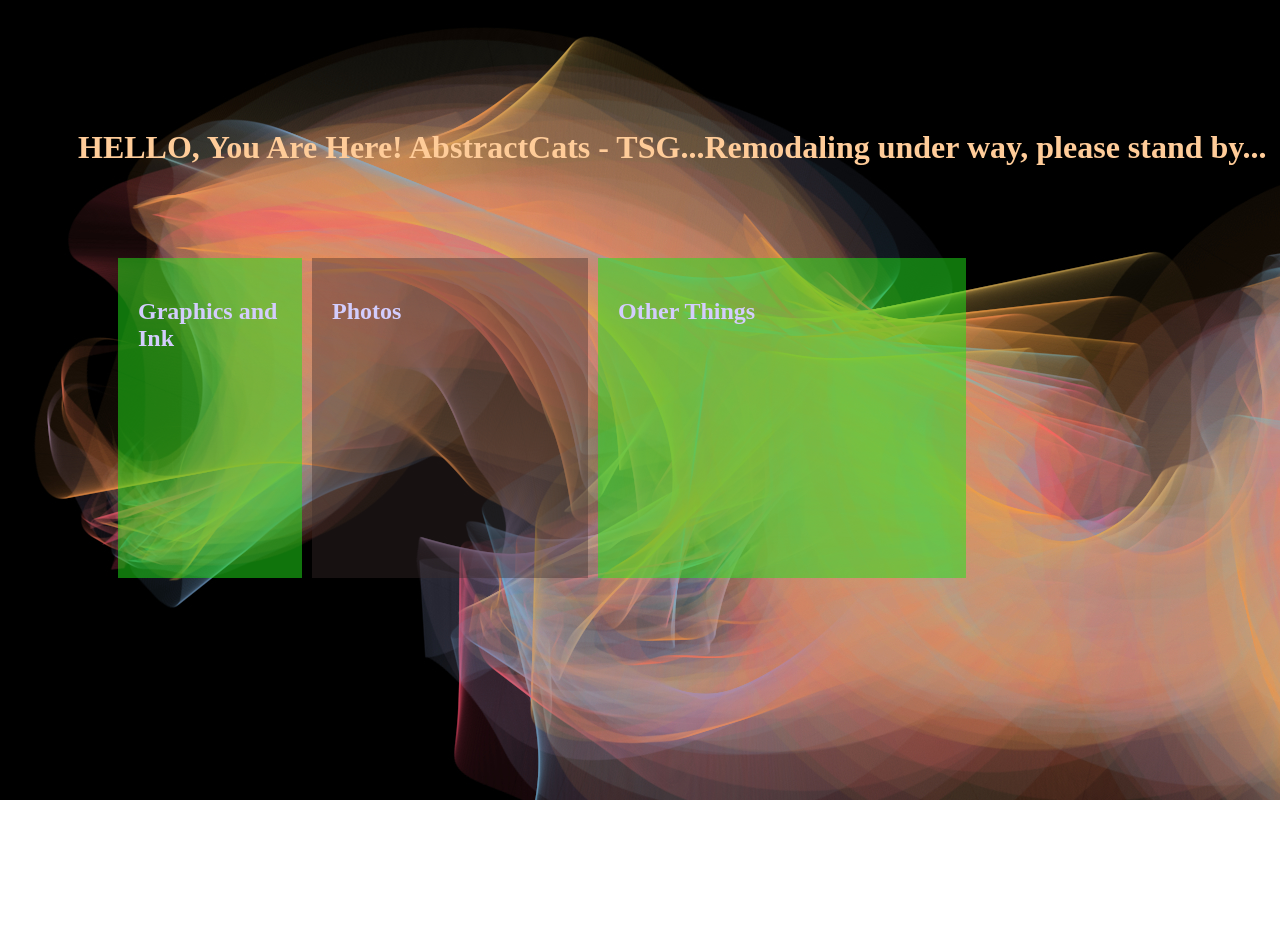
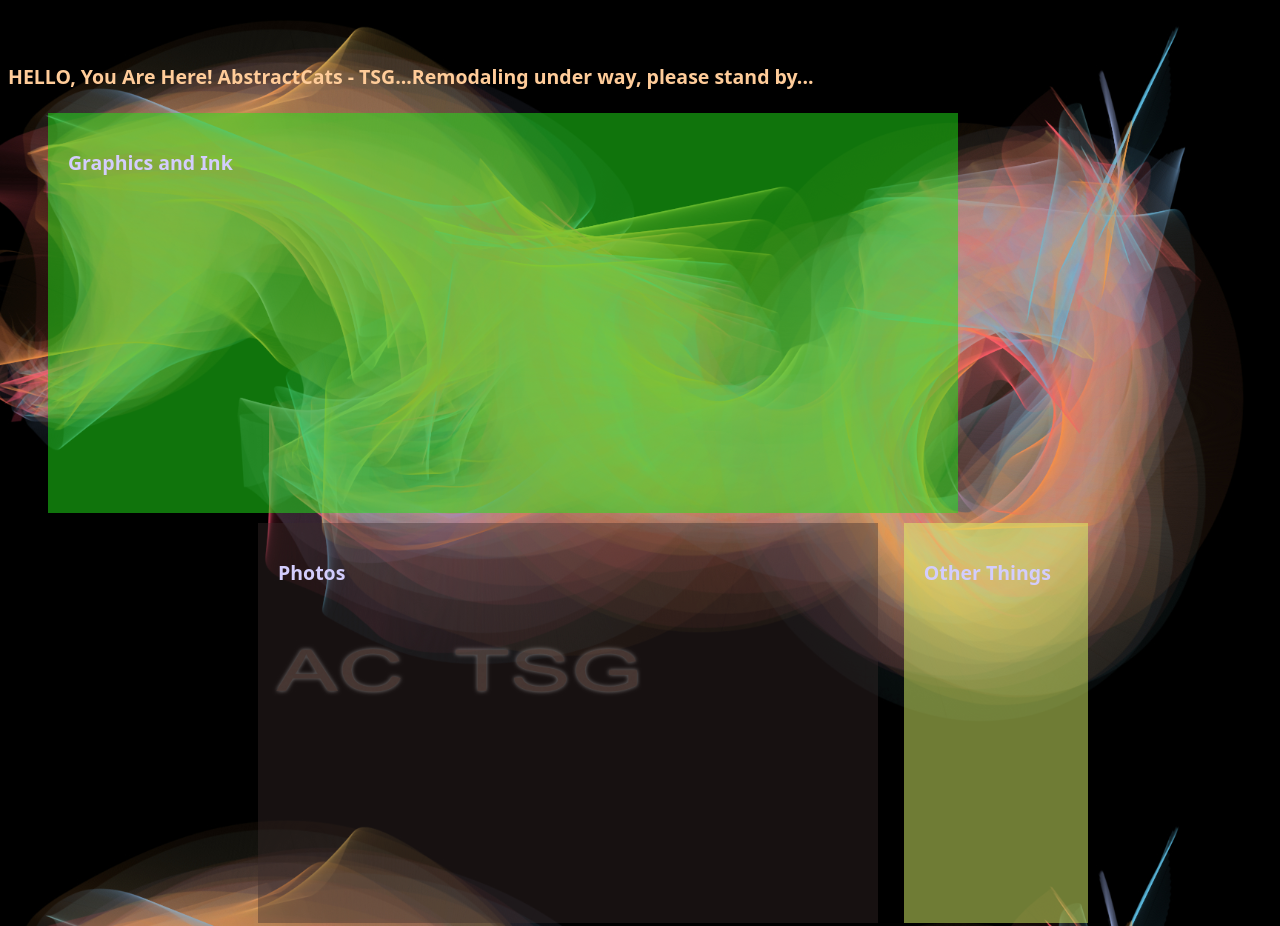
Before and after one commit to tsgxcode/Web-Development-TSG-AC-Site-2024, a plain HTML site: page landing.html in a window 1280 px wide. Shown: the top 926 px of the page. Before the commit the page ends 800 px from the top, so only its background shows below. Drawn offline with Linux system fonts and the light colour scheme.

Commit message:
Adjusted the grid

```diff
--- a/css/landing.css
+++ b/css/landing.css
@@ -1,37 +1,65 @@
+   body {
+	background-color: #C0953444;
+	height: 100%;
+	font-family: system-ui, -apple-system, BlinkMacSystemFont,
+		'Segoe UI', Roboto, Oxygen, Ubuntu, Cantarell, 'Open Sans',
+		'Helvetica Neue', sans-serif;
+	font-size: small;
+}
+
 /*Landing page */
 .landing{
   color: #FFCC99;
   background-image: url("../img/AC.jpg");
-  padding-top: 100px;
-  padding-left: 70px;
+   background-repeat: no-repeat;
+  background-attachment: fixed;
+  background-size: cover;
+  width: 100%;
+  min-height: 100vh;
 
 }
 
-
+.banner {
+	 position: fixed;
+     margin-top: 50px;
+}
 
 .ul{
 	display: grid;
-	grid-template-columns: 20fr 30fr 40fr 30fr;
-	grid-template-rows: 20em;
+	grid-template-rows: 400px 400px 400px 400px;
+	grid-template-columns: 200px 200px 200px 200px;
 	grid-gap:10px;
-	padding-top: 70px;
-	padding-right: 20px;
+	padding-top: 100px;
+    padding-right: 200px;
 	list-style-type: none;
 }
 
-.li, .b1, .b2, .b3{
+.li, .b1, .b2, .b3, .b4{
 	color: rgb(211, 205, 253);
 	padding: 20px;
+
 }
 
 .b1{
+	grid-row: 1/2;
+	grid-column: 1/7;
 	background-color:  rgb(33, 232, 24, 50%);
 }
 
 .b2{
+	grid-row: 3/2;
+	grid-column: 2/5;
 	background-color: rgb(59, 44, 44, 40%);
 }
 
 .b3{
-	background-color: rgb(33, 232, 24, 50%);
+	grid-row: 3/2;
+	grid-column: 6/9;
+	background-color: rgba(222, 248, 107, 0.5);
 }
+
+.b4{
+    grid-row: 3/4;
+	grid-column: 1/9;
+	background-color: rgba(222, 248, 107, 0.5);
+}
--- a/landing.html
+++ b/landing.html
@@ -8,13 +8,14 @@
     <title>TSG Abstractcats - You Are Here....</title>
   </head>
   <body class="landing">
-<h1 class="Title">HELLO, You Are Here! AbstractCats -  TSG...Remodaling under way, please stand by...</h3>
+<h2 class="banner">HELLO, You Are Here! AbstractCats -  TSG...Remodaling under way, please stand by...</h2>
 
 <div class="LDcontainer">
  <ul class="ul">
   <li class="b1"><h2>Graphics and Ink</h3></li>
   <li class="b2"><h2>Photos</h2></li>
   <li class="b3"><h2>Other Things</h2></li>
+  <li class="b4"><h2>Other Things</h2></li>
  </ul>
 </div>
   </body>
```
